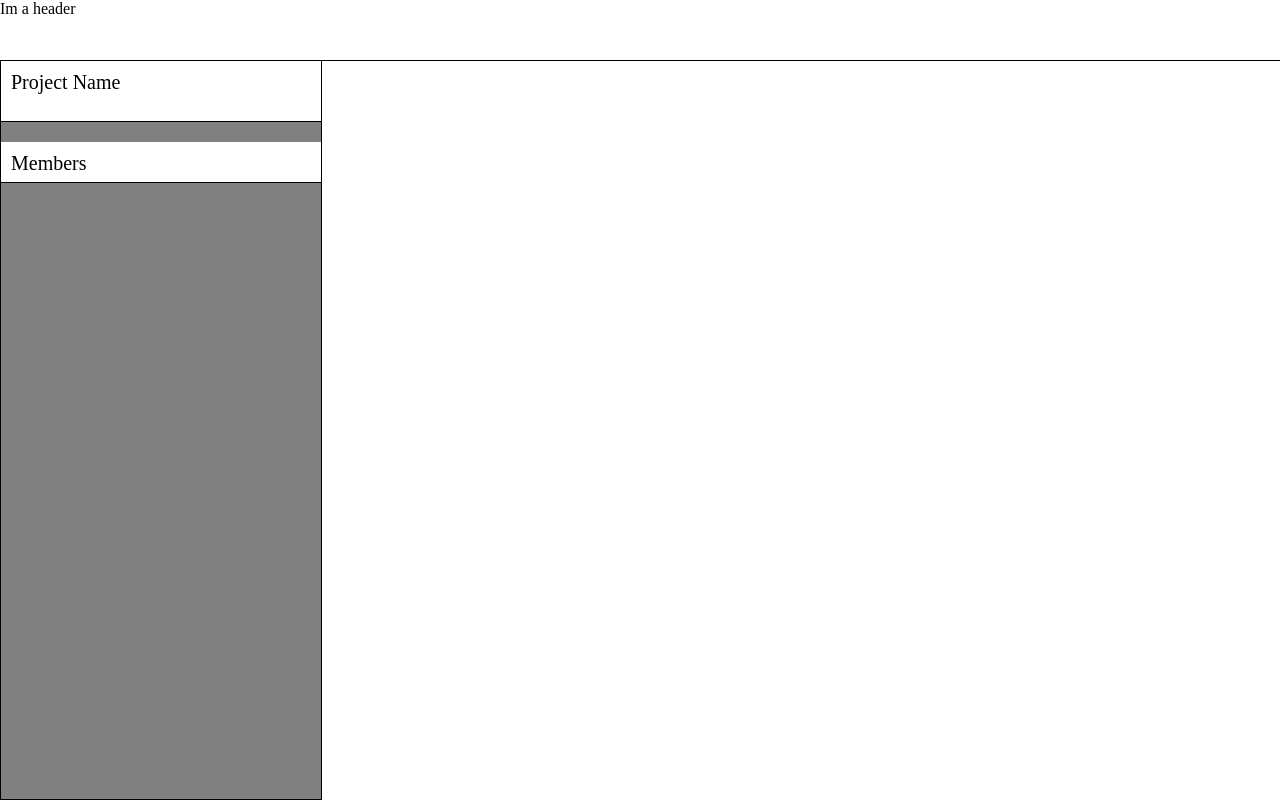
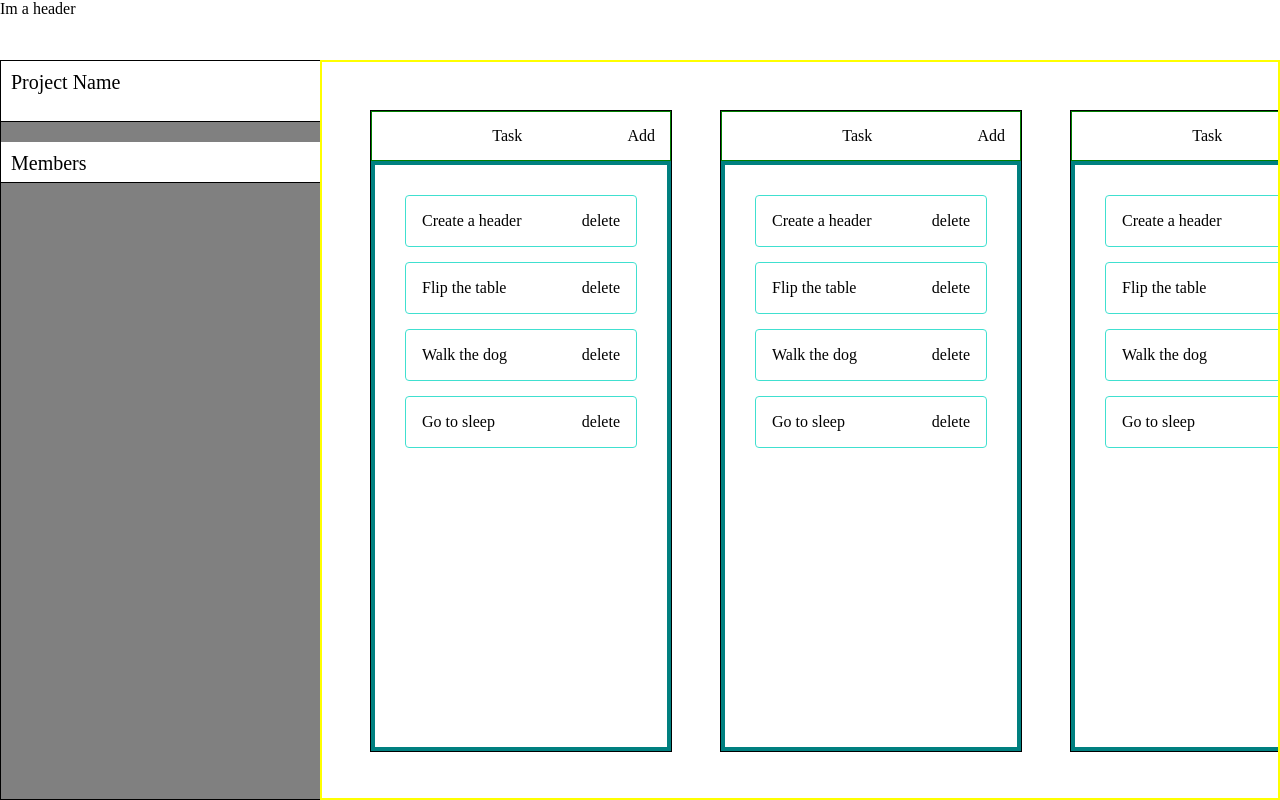
Before and after one commit to the-lanisters/iterator, a React app: page / in a window 1280 px wide. Built offline with nearby package versions, Linux system fonts and the light colour scheme.

Commit message:
added more components

```diff
--- a/src/Components/SideBarSubMenu.jsx
+++ b/src/Components/SideBarSubMenu.jsx
@@ -15,11 +15,11 @@ const styles = {
     borderBottom: 'solid 1px black',
   },
   member: {
-    padding: '0.5em',
+    padding: '0.25em',
     borderBottom: 'solid 1px black',
   },
   memberImg: {
-    width: '3em',
+    width: '2em',
     height: 'auto',
     verticalAlign: 'middle',
     margin: '0.25em',
@@ -29,9 +29,33 @@ const styles = {
   }
 }
 
+const teamMembers = [
+  {
+    name: 'John Smith',
+    icon: 'http://chittagongit.com/download/96696',
+  }, {
+    name: 'Sue Baker',
+    icon: 'https://image.flaticon.com/icons/png/512/219/219969.png',
+  }, {
+    name: 'Mister Fu',
+    icon: 'https://image.flaticon.com/icons/png/512/219/219969.png',
+  }
+]
+
 const SideBarSubMenu = (props) => {
   const [active, useActive] = useState(false);
   let activeStyle = active ? {} : styles.inActive;
+
+  const memberComponents = teamMembers.map((member) => {
+    return (
+      <div style={styles.member}>
+        <img style={styles.memberImg} src={`${member.icon}`}/>
+        <span>{member.name}</span>
+        <span style={{float: 'right'}}>Delete</span>
+      </div>
+    );
+  });
+
   return (
     <div style={styles.projectName}>
         <div style={styles.title} onClick={() => useActive(!active)}>
@@ -39,14 +63,9 @@ const SideBarSubMenu = (props) => {
         </div>
         <div style={{...styles.membersContainer, ...activeStyle}}>
           <div style={styles.member}>
-            <img style={styles.memberImg} src="http://chittagongit.com/download/96696"/> John Smith
+            <img style={styles.memberImg} src="https://cdn4.iconfinder.com/data/icons/ios7-essence/22/add_plus-512.png"/> Add New Member
           </div>
-          <div style={styles.member}>
-            <img style={styles.memberImg} src="https://image.flaticon.com/icons/png/512/219/219969.png"/> Sue Baker
-          </div>
-          <div style={styles.member}>
-            <img style={styles.memberImg} src="https://image.flaticon.com/icons/png/512/190/190614.png"/> Mister Fu
-          </div>
+          {memberComponents}
         </div>
       </div>
   );
--- /dev/null
+++ b/src/Components/StoryStatus.jsx
@@ -0,0 +1,96 @@
+import React, { Component } from 'react';
+import Task from './Task';
+
+const styles = {
+  container: {
+    border: 'solid black 1px',
+    width: '300px',
+    height: '100%',
+    display: 'inline-flex',
+    flexDirection: 'column',
+    marginRight: '3em',
+  },
+  taskContainer: {
+    padding: '15px',
+    border: 'solid teal 4px',
+    overflow: 'auto',
+    height: 'inherit',
+  },
+  header: {
+    border: 'solid green 1px',
+    padding: '15px',
+    textAlign: 'center',
+  },
+}
+
+class StoryContainer extends Component {
+  constructor() {
+    super();
+    this.state = {
+      tasks: [{
+        id: 'task-1',
+        task: 'Create a header'
+      }, {
+        id: 'task-2',
+        task: 'Flip the table'
+      }, {
+        id: 'task-3',
+        task: 'Walk the dog'
+      }, {
+        id: 'task-4',
+        task: 'Go to sleep',
+      }]
+    }
+
+    this.addTask = this.addTask.bind(this);
+    this.deleteTask = this.deleteTask.bind(this);
+  }
+
+  addTask(task) {
+    const { tasks } = this.state;
+    tasks.push({
+      id: `task-${tasks.length + 1}`,
+      task
+    })
+    this.setState({
+      tasks
+    });
+  }
+
+  deleteTask(id) {
+    console.log(id)
+    const { tasks } = this.state;
+    for (let i = 0; i < tasks.length; i += 1){
+      if (tasks[i].id === id) tasks.splice(i, 1);
+    }
+
+    this.setState({
+      tasks
+    })
+  }
+
+  render() {
+    // console.log(this.state.tasks)
+    const taskComponents = this.state.tasks.map((task) => {
+      return <Task
+        key={task.id}
+        id={task.id}
+        task={task.task}
+        handleDel={this.deleteTask}/>
+    })
+
+    return (
+      <div style={styles.container}>
+        <div style={styles.header}>
+          Task
+          <span style={{float: 'right'}} onClick={() => {this.addTask('hello')}}>Add</span>
+        </div>
+        <div style={styles.taskContainer}>
+          {taskComponents}
+        </div>
+      </div>
+    );
+  }
+}
+
+export default StoryContainer;
--- /dev/null
+++ b/src/Components/Task.jsx
@@ -0,0 +1,18 @@
+import React from 'react';
+
+const Task = (props) => {
+  const { id, task, handleDel } = props;
+  return (
+    <div style={{
+      border: 'solid turquoise 1px',
+      margin: '15px',
+      padding: '1em',
+      borderRadius: '4px',
+    }}>
+      {task}
+      <span style={{float: 'right'}} onClick={() => handleDel(id)}>delete</span>
+    </div>
+  );
+}
+
+export default Task;
--- a/src/Containers/MainContainer.jsx
+++ b/src/Containers/MainContainer.jsx
@@ -14,6 +14,7 @@ const styles = {
     left: 0,
     right: 0,
     bottom: 0,
+    display: 'flex',
   }
 }
 
--- a/src/Containers/ProjectContainer.jsx
+++ b/src/Containers/ProjectContainer.jsx
@@ -1,9 +1,11 @@
 import React, { Component } from 'react';
 import Sidebar from '../Components/Sidebar';
+import StoryStatus from '../Components/StoryStatus';
 
 const styles = {
   container: {
-
+    border: 'solid green 1px',
+    flexGrow: 1,
   }
 }
 
@@ -20,6 +22,12 @@ class ProjectContainer extends Component {
     return (
       <div style={styles.container}>
         <Sidebar></Sidebar>
+        <div style={{padding: '3em', position: 'absolute', top: 0, left: '20em', bottom: 0, right: 0, border: 'solid yellow 2px', overflowX: 'auto', overflowY: 'hidden', whiteSpace: 'nowrap'}}>
+          <StoryStatus />
+          <StoryStatus />
+          <StoryStatus />
+          <StoryStatus />
+        </div>
       </div>
     );
   }
--- a/src/Containers/ProjectsContainer.jsx
+++ b/src/Containers/ProjectsContainer.jsx
@@ -7,15 +7,17 @@ const styles = {
     display: 'flex',
     alignItems: 'center',
     flexDirection: 'column',
+    // border: 'solid purple 1px',
+    // backgroundColor: 'orange',
+    flexGrow: 1,
+    overflow: 'auto',
   },
   subContainer: {
     display: 'grid',
     width: '50%',
     gridTemplate: 'auto / 1fr 1fr 1fr',
-    overflow: 'auto',
   },
   box: {
-    // height: '15em',
     height: 'auto',
     margin: '1em',
     border: 'solid black 1px',
@@ -38,7 +40,7 @@ class ProjectsContainer extends Component {
   render() {
     return (
       <div style={styles.container}>
-        {/* Projects Container */}
+        Projects Container
         <div style={styles.subContainer}>
           <div
             onClick={this.createProject}
@@ -53,7 +55,7 @@ class ProjectsContainer extends Component {
           <ProjectIcon />
           <ProjectIcon />
           <ProjectIcon />
-          <ProjectIcon />
+    <ProjectIcon />
         </div>
       </div>
     );
```
